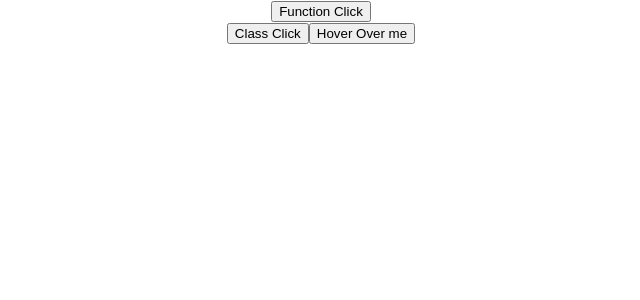
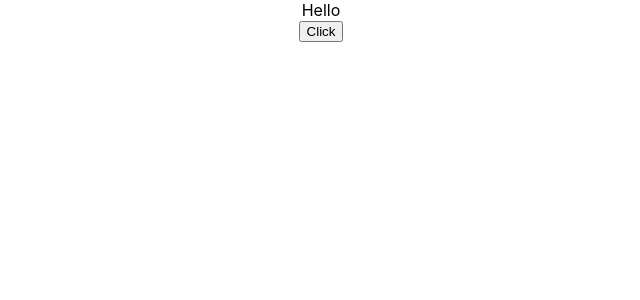
Before and after one commit to 23Vatsal/Hello-World-React, a React (Create React App) app: page / in a window 1280 px wide. Shown: the top 300 px of the page, without its empty margins (319-959 px from the left). Built offline with nearby package versions, Linux system fonts and the light colour scheme.

Commit message:
Binding Event Handler

```diff
--- a/src/App.js
+++ b/src/App.js
@@ -8,12 +8,14 @@
 import Counter from './components/Counter';
 import FunctionClick from './components/FunctionClick';
 import ClassClick from './components/ClassClick';
+import EventBind from './components/EventBind';
 
 function App() {
   return (
     <div className="App">
-      <FunctionClick/>
-      <ClassClick/>
+      <EventBind/>
+      {/* <FunctionClick/>
+      <ClassClick/> */}
       {/* <Counter/> */}
       {/* <Message/>  */}
       {/* {<Greet name="Bruce" heroName="BatMan">
--- /dev/null
+++ b/src/components/EventBind.js
@@ -0,0 +1,30 @@
+import React, { Component } from 'react'
+
+class EventBind extends Component {
+constructor(props) {
+    super(props)
+
+    this.state = {
+         message:'Hello'
+    }
+}
+
+clickHandler(){
+    this.setState({
+        message: 'GoodBye!'
+    })
+    console.log(this)
+}
+
+
+    render() {
+        return (
+            <div>
+                <div>{this.state.message}</div>
+                <button onClick={this.clickHandler.bind(this)}>Click</button>
+            </div>
+        )
+    }
+}
+
+export default EventBind
```
